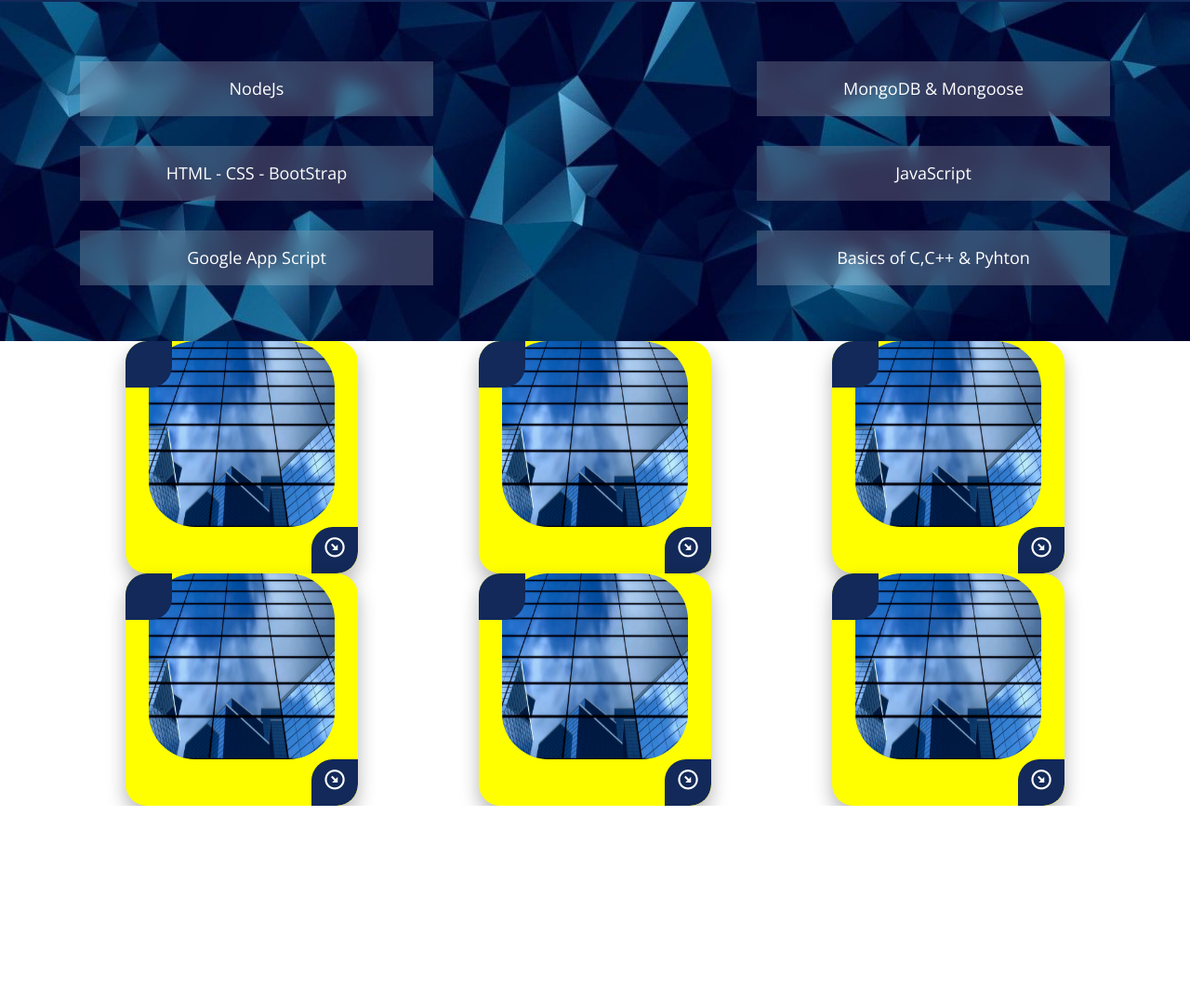
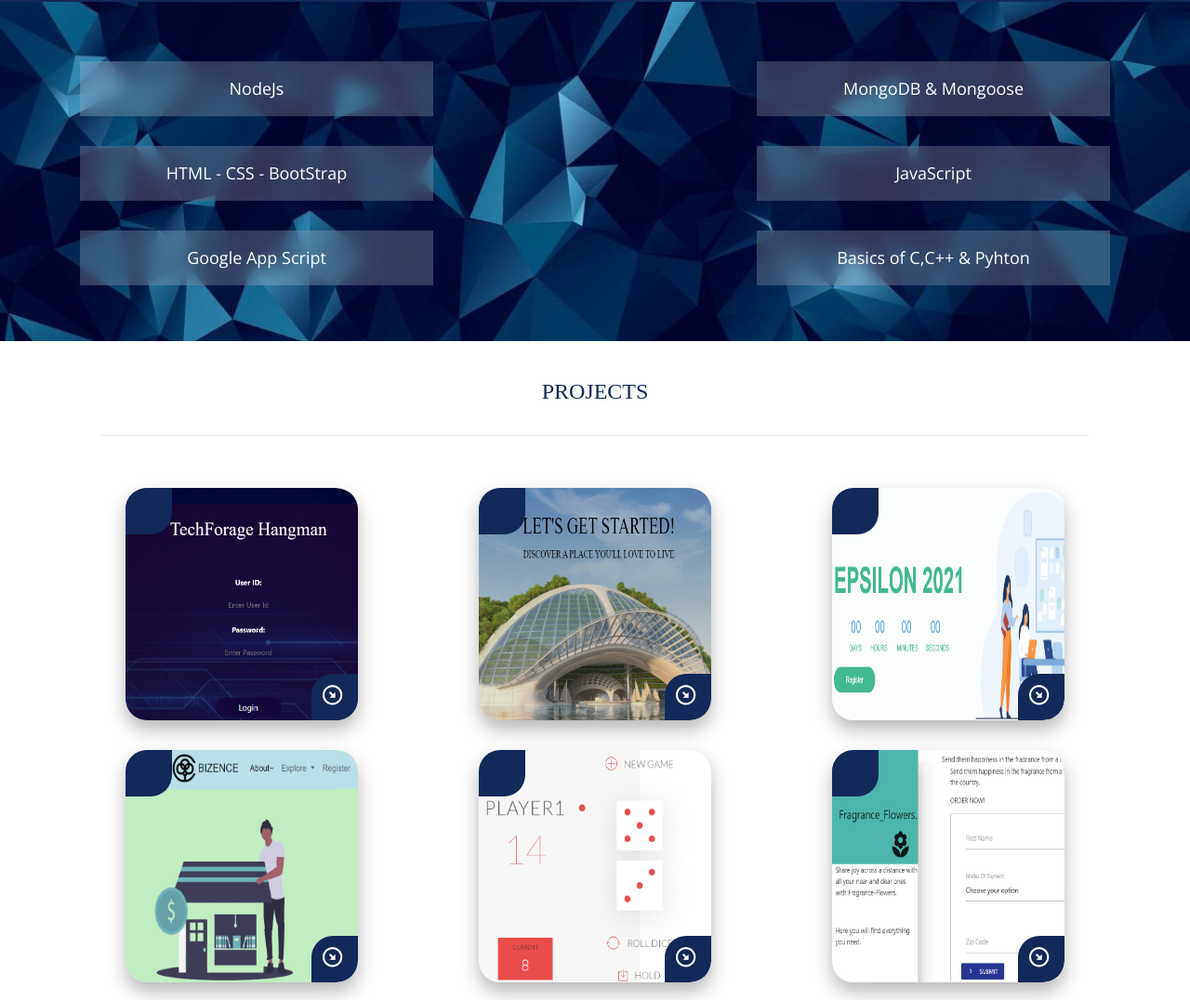
Before and after one commit to Shruti-T/Portfolio, a plain HTML site: page index.html in a window 1280 px wide. Shown: the part 1314-2390 px from the top of the page at 93% size. Before the commit the page ends 2181 px from the top, so only its background shows below. Drawn offline with nearby package versions, Linux system fonts and the light colour scheme; a web font is replaced by a local one.

Commit message:
Projects added

```diff
--- a/index.html
+++ b/index.html
@@ -136,18 +136,25 @@
     </div>
 
     <div class="container">
+      <div class="edu-section-title p-4">
+        <h4 class="p-3">PROJECTS</h4>
+        <hr>
+      </div>
       <div class="row">
         <div class="col-sm">
           <div class="main center">
-            <div class="box center">
-              <img src="images/glass.png" alt="">
-              <div class="arr_container center" id="arr_container1">
-                <i class='bx bx-right-down-arrow-circle'></i>
+            <div class="box my-3 center">
+              <img src="images/hangman.png" alt="">
+              <div class="arr_container center a1">
+                <i class='bx bx-down-arrow-circle'></i>
               </div>
-              <div class="left_container off">
-                <p>Skillsoihove iewubicw ciweubc</p>
-                <div class="cancel center">
-                  <i class='bx bx-message-square-x'></i>
+              <div class="left_container off p-4 l1">
+                <div class="project-title p-2 mx-3">
+                  HANGMAN
+                </div>
+                <p class="m-3">A fun game developed using GoogleAppScript for multiple users to play simultaneously with their own id and password.</p>
+                <div class="cancel center c1 cancelBtn">
+                  <i class='bx bx-x-circle'></i>
                 </div>
               </div>
             </div>
@@ -155,33 +162,37 @@
         </div>
         <div class="col-sm">
           <div class="main center">
-            <div class="box center">
-              <img src="images/glass.png" alt="">
-              <div class="arr_container center" id="arr_container2">
-                <i class='bx bx-right-down-arrow-circle'></i>
+            <div class="box my-3 center">
+              <img src="images/realEstate.png" alt="">
+              <div class="arr_container center a2">
+                <i class='bx bx-down-arrow-circle'></i>
               </div>
-              <div class="left_container off">
-                <p>Skillsoihove iewubicw ciweubc</p>
-                <div class="cancel center">
-                  <i class='bx bx-message-square-x'></i>
+              <div class="left_container off p-4 l2">
+                <div class="project-title p-2 mx-3">
+                  AQUA ABODE
+                </div>
+                <p class="m-3">A Real Estate website for users to go through different houses and their amenities.</p>
+                <div class="cancel center c2 cancelBtn">
+                  <i class='bx bx-x-circle'></i>
                 </div>
               </div>
             </div>
           </div>
         </div>
         <div class="col-sm">
-          <div class="col-sm">
-            <div class="main center">
-              <div class="box center">
-                <img src="images/glass.png" alt="">
-                <div class="arr_container center">
-                  <i class='bx bx-right-down-arrow-circle'></i>
+          <div class="main center">
+            <div class="box my-3 center">
+              <img src="images/epsilon.png" alt="">
+              <div class="arr_container center a3">
+                <i class='bx bx-down-arrow-circle'></i>
+              </div>
+              <div class="left_container off p-4 l3">
+                <div class="project-title p-2 mx-3">
+                  EPSILON 2021
                 </div>
-                <div class="left_container off">
-                  <p>Skillsoihove iewubicw ciweubc</p>
-                  <div class="cancel center">
-                    <i class='bx bx-message-square-x'></i>
-                  </div>
+                <p class="m-3">An informative website for an event under IEEE SIESGST known as EPSILON. It is a symphosium whose registration can be done via this site.</p>
+                <div class="cancel center c3 cancelBtn">
+                  <i class='bx bx-x-circle'></i>
                 </div>
               </div>
             </div>
@@ -191,15 +202,18 @@
       <div class="row">
         <div class="col-sm">
           <div class="main center">
-            <div class="box center">
-              <img src="images/glass.png" alt="">
-              <div class="arr_container center">
-                <i class='bx bx-right-down-arrow-circle'></i>
+            <div class="box my-3 center">
+              <img src="images/bizence.png" alt="">
+              <div class="arr_container center a4">
+                <i class='bx bx-down-arrow-circle'></i>
               </div>
-              <div class="left_container off">
-                <p>Skillsoihove iewubicw ciweubc</p>
-                <div class="cancel center">
-                  <i class='bx bx-message-square-x'></i>
+              <div class="left_container off p-4 l4">
+                <div class="project-title p-2 mx-3">
+                  BIZENCE
+                </div>
+                <p class="m-3">Build for a hacakthon known as Bytecamp. It is platform for small start-up companies to flourish. This site as includes the feature of AchoAR.</p>
+                <div class="cancel center c4 cancelBtn">
+                  <i class='bx bx-x-circle'></i>
                 </div>
               </div>
             </div>
@@ -207,41 +221,69 @@
         </div>
         <div class="col-sm">
           <div class="main center">
-            <div class="box center">
-              <img src="images/glass.png" alt="">
-              <div class="arr_container center">
-                <i class='bx bx-right-down-arrow-circle'></i>
+            <div class="box my-3 center">
+              <img src="images/pigGame.png" alt="">
+              <div class="arr_container center a5">
+                <i class='bx bx-down-arrow-circle'></i>
               </div>
-              <div class="left_container off">
-                <p>Skillsoihove iewubicw ciweubc</p>
-                <div class="cancel center">
-                  <i class='bx bx-message-square-x'></i>
+              <div class="left_container off p-4 l5">
+                <div class="project-title p-2 mx-3">
+                  DICE GAME
+                </div>
+                <p class="m-3">A game of dice build for 2 players. Each secures thier scores and one who reaches the limit wins!</p>
+                <div class="cancel center c5 cancelBtn">
+                  <i class='bx bx-x-circle'></i>
                 </div>
               </div>
             </div>
           </div>
-        </div>
+      </div>
         <div class="col-sm">
-          <div class="col-sm">
             <div class="main center">
-              <div class="box center">
-                <img src="images/glass.png" alt="">
-                <div class="arr_container center">
-                  <i class='bx bx-right-down-arrow-circle'></i>
+              <div class="box my-3 center">
+                <img src="images/formProject.png" alt="">
+                <div class="arr_container center a6">
+                  <i class='bx bx-down-arrow-circle'></i>
                 </div>
-                <div class="left_container off">
-                  <p>Skillsoihove iewubicw ciweubc</p>
-                  <div class="cancel center">
-                    <i class='bx bx-message-square-x'></i>
+                <div class="left_container off p-4 l6">
+                  <div class="project-title p-2 mx-3">
+                    FRAGRANCE FLOWERS
+                  </div>
+                  <p class="m-3">A form build using GoogleAppScript to provide data maintanance. Users can book for a bouquet on any day of the year.</p>
+                  <div class="cancel center c6 cancelBtn">
+                    <i class='bx bx-x-circle'></i>
                   </div>
                 </div>
               </div>
             </div>
-          </div>
         </div>
       </div>
     </div>
 
+    <footer class="bg-light text-center text-lg-start mt-4">
+      <div class="skill-section-title p-3">
+        <h4 class="p-2">Contact Me</h4>
+      </div>
+      <div class="container p-4">
+        <div class="row">
+          <div class="col-lg-6 col-md-12 mb-4 mb-md-0">
+            <h5 class="text-uppercase">Shruti Tiwari</h5>
+            <div class="text-center">
+              © 2020 Copyright: Created by Shruti Tiwari
+            </div>
+          </div>
+          <div class="col-lg-6 col-md-12 mb-4 mb-md-0">
+            Email:-
+            <p>sh03hruti@gamil.com</p>
+            <hr>
+            <div class="m-1">
+              <i class='bx bxl-github bx-sm social-net'></i>
+              <i class='bx bxl-linkedin-square bx-sm social-net' ></i>
+            </div>
+          </div>
+        </div>
+      </div>
+    </footer>
 
     <script src="main.js"></script>
     <script
--- a/main.js
+++ b/main.js
@@ -1,17 +1,19 @@
-const clc = document.querySelector(".cancel");
-const arr = document.querySelector(".arr_container");
-const left_container = document.querySelector(".left_container");
+for (let i = 1; i < 7; i++) {
+  const clc = document.querySelector(".c" + i);
+  const arr = document.querySelector(".a" + i);
+  const left_container = document.querySelector(".l" + i);
 
-arr.addEventListener("click", () => {
-  classToggle();
-});
+  function classToggle() {
+    arr.classList.toggle("active_arr");
+    left_container.classList.toggle("active");
+    left_container.classList.toggle("off");
+  }
 
-clc.addEventListener("click", () => {
-  classToggle();
-});
+  arr.addEventListener("click", () => {
+    classToggle();
+  });
 
-function classToggle() {
-  arr.classList.toggle("active_arr");
-  left_container.classList.toggle("active");
-  left_container.classList.toggle("off");
+  clc.addEventListener("click", () => {
+    classToggle();
+  });
 }
--- a/style.css
+++ b/style.css
@@ -174,32 +174,26 @@
   font-size: large;
 }
 
-/* --------------------------------- */
+/* Projects */
 .center {
   display: flex;
   justify-content: center;
   align-content: center;
 }
-/* .main {
-  height: 100vh;
-} */
 .box {
   width: 250px;
   height: 250px;
   box-shadow: 0 10px 20px rgba(0, 0, 0, 0.288);
   border-radius: 23px;
-  /* flex-direction: column; */
-  /* color: grey; */
   position: relative;
   overflow: hidden;
-  background-color: yellow;
+  background-color: rgba(241, 241, 241);
 }
 .box img {
-  width: 200px;
-  height: 200px;
-  border-radius: 50px;
+  width: 260px;
+  height: 260px;
+  border-radius: 30px;
 }
-/* arrow */
 .arr_container,
 .cancel {
   position: absolute;
@@ -216,19 +210,36 @@
   align-content: center;
 }
 .arr_container i {
-  transform: rotate(0deg);
+  transform: rotate(-45deg);
   padding-top: 10px;
 }
-
 .left_container {
   position: absolute;
   background: #122959;
   width: 100%;
   height: 100%;
   border-radius: 23px;
-  padding: 40px 0 0 20px;
+  /* padding: 40px 0 0 20px; */
   transition: all 0.4s;
   color: white;
+}
+.project-title {
+  display: inline-block;
+  border: 1px solid white;
+  font-size: 0.8rem;
+  font-family: "mate sc";
+  background-color: #122959;
+  color: white;
+}
+.cancelBtn {
+  display: inline-block;
+  color: #122959;
+  padding: 6px 10px;
+  background-color: white;
+}
+.left_container p {
+  font-family: "open sans";
+  font-size: 0.9rem;
 }
 .active_arr {
   transform: translate(80%, 80%);
@@ -239,16 +250,3 @@
 .active {
   transform: translate(0) rotate(0);
 }
-.left_container p {
-  margin: 15px;
-  font-size: 1rem;
-}
-
-.left_container div {
-  display: inline-block;
-  color: #122959;
-  padding: 6px 10px;
-  /* font-size: 0.9rem; */
-  /* margin: 4px 4px 4px 0; */
-  background-color: white;
-}
```
Also changed, not shown: images/bizence.png (added), images/epsilon.png (added), images/formProject.png (added), images/hangman.png (added), images/pigGame.png (added), images/realEstate.png (added).
